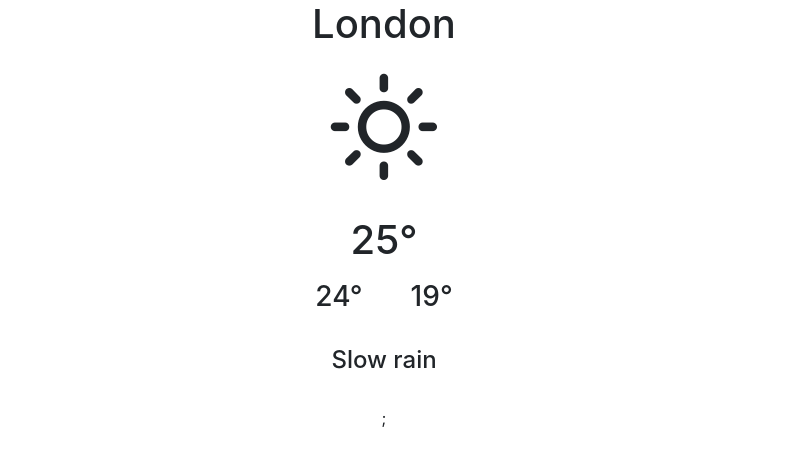
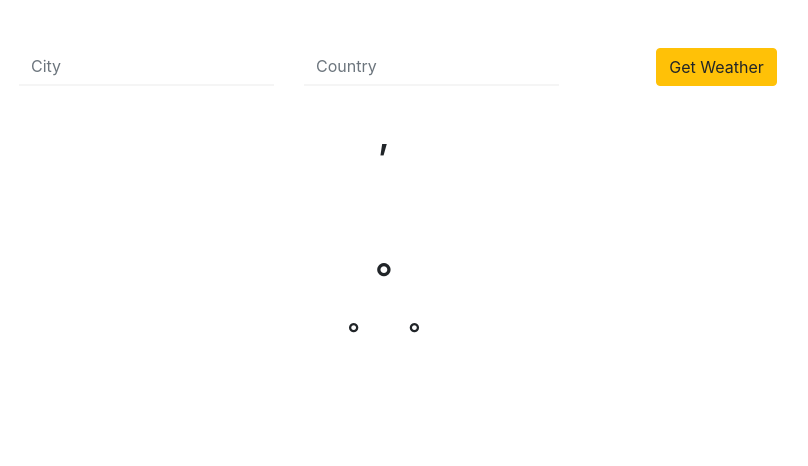
Before and after one commit to slmgnm/Weather-app, a React (Create React App) app: page / in a window 1280 px wide. Shown: the top 466 px of the page, without its empty margins (256-1064 px from the left). Built offline with nearby package versions, Linux system fonts and the light colour scheme; no server answers.

Commit message:
GetIcons,Error function

```diff
--- a/src/App.js
+++ b/src/App.js
@@ -1,29 +1,111 @@
 import React from "react";
+
+import "./App.css";
+
 import "bootstrap/dist/css/bootstrap.min.css";
-import "./App.css";
+import "weather-icons/css/weather-icons.min.css";
 import Weather from "./components/weather.component";
-import "weather-icons/css/weather-icons.min.css";
+import Form from "./components/Form.component";
 
-const apiKey = "bc18c402b76c6b37c7349690ff712e79";
+//api.openweathermap.org/data/2.5/weather?q=London,uk&appid={API key}
+const API_key = "1952cc01bff81ba8bf8650114746df46";
 
 class App extends React.Component {
   constructor() {
     super();
-    this.state = {};
-    this.getWeather();
+    this.state = {
+      city: undefined,
+      country: undefined,
+      current_Temp: undefined,
+      max_Temp: undefined,
+      min_Temp: undefined,
+      description: "",
+      icon: undefined,
+      error: false,
+    };
+
+    this.weatherIcon = {
+      Thunderstorm: "wi-thunderstorm",
+      Drizzle: "wi-sleet",
+      Rain: "wi-stor-showers",
+      Snow: "wi-snow",
+      Atmosphere: "wi-fog",
+      Clear: "wi-day-sunny",
+      Clouds: "wi-day-fog",
+    };
   }
-  getWeather = async () => {
-    const api_call = await fetch(
-      `http://api.openweathermap.org/data/2.5/weather?q=London,uk&appid=${apiKey}`,
-    );
-    const response = await api_call.json();
-    console.log(response);
+
+  calCelsius(temp) {
+    let cel = Math.floor(temp - 273.15);
+    return cel;
+  }
+  get_WeatherIcon(icons, rangeID) {
+    switch (true) {
+      case rangeID >= 200 && rangeID <= 232:
+        this.setState({ icon: this.weatherIcon.Thunderstorm });
+        break;
+      case rangeID >= 300 && rangeID <= 321:
+        this.setState({ icon: this.weatherIcon.Drizzle });
+        break;
+      case rangeID >= 500 && rangeID <= 531:
+        this.setState({ icon: this.weatherIcon.Rain });
+        break;
+      case rangeID >= 600 && rangeID <= 622:
+        this.setState({ icon: this.weatherIcon.Snow });
+        break;
+      case rangeID >= 701 && rangeID <= 781:
+        this.setState({ icon: this.weatherIcon.Atmosphere });
+        break;
+      case rangeID >= 800 && rangeID <= 804:
+        this.setState({ icon: this.weatherIcon.Clouds });
+        break;
+      default:
+        this.setState({ icon: this.weatherIcon.Clouds });
+        break;
+    }
+  }
+
+  getWeather = async (e) => {
+    e.preventDefault();
+
+    const city = e.target.element.city.value;
+    const country = e.target.element.country.value;
+    if (city && country) {
+      const api_call = await fetch(
+        `http://api.openweathermap.org/data/2.5/weather?q=${city},${country}&appid=${API_key}`,
+      );
+
+      const response = await api_call.json();
+
+      console.log(response);
+
+      this.setState({
+        city: response.name,
+        country: response.sys.country,
+        current_Temp: this.calCelsius(response.main.temp),
+        max_Temp: this.calCelsius(response.main.temp_max),
+        min_Temp: this.calCelsius(response.main.temp_min),
+        description: response.weather[0].description,
+      });
+      this.get_WeatherIcon(this.weatherIcon, response.weather[0].id);
+    } else {
+      this.setState({ error: true });
+    }
   };
 
   render() {
     return (
       <div className="App">
-        <Weather />;
+        <Form loadWeather={this.getWeather} error={this.state.error} />
+        <Weather
+          city={this.state.city}
+          country={this.state.country}
+          current_Temp={this.state.current_Temp}
+          max_Temp={this.state.max_Temp}
+          min_Temp={this.state.min_Temp}
+          description={this.state.description}
+          weatherIcon={this.state.icon}
+        />
       </div>
     );
   }
--- /dev/null
+++ b/src/components/Form.component.jsx
@@ -0,0 +1,44 @@
+import React from "react";
+import "./form.style.css";
+const Form = (props) => {
+  return (
+    <div className="container">
+      <div>{props.error ? error() : null}</div>
+      <form onSubmit={props.loadWeather}>
+        <div className="row">
+          <div className="col-md-3 offset-md-2">
+            <input
+              type="text"
+              className="form-control"
+              name="city"
+              autoComplete="off"
+              placeholder="City"
+            />
+          </div>
+          <div className="col-md-3 ">
+            <input
+              type="text"
+              className="form-control"
+              name="Country"
+              autoComplete="off"
+              placeholder="Country"
+            />
+          </div>
+          <div className="col-md-3">
+            <button className="btn btn-warning">Get Weather</button>
+          </div>
+        </div>
+      </form>
+    </div>
+  );
+};
+
+function error() {
+  return (
+    <div className="alert alert-danger mx-5" role="alert">
+      Please Enter City and Country...
+    </div>
+  );
+}
+
+export default Form;
--- /dev/null
+++ b/src/components/form.style.css
@@ -0,0 +1,17 @@
+form {
+  margin-top: 3rem;
+}
+
+form input[name="city"],
+form input[name="Country"] {
+  background-color: transparent;
+  color: white;
+  border: 0;
+  border-bottom: 2px solid whitesmoke;
+  border-radius: 0;
+}
+
+form input:focus {
+  background-color: transparent;
+  box-shadow: none !important;
+}
--- a/src/components/weather.component.jsx
+++ b/src/components/weather.component.jsx
@@ -1,21 +1,27 @@
-const Weather = () => {
+import React from "react";
+
+const Weather = (props) => {
   return (
-    <div className="cotainer">
-      <div className="cards">
-        <h1>London</h1>
+    <div className="container">
+      <div className="cards pt-4">
+        <h1>
+          {props.city}, {props.country}
+        </h1>
         <h5 className="py-4">
-          <i className=" wi wi-day-sunny display-1"></i>
+          <i className={`wi ${props.weatherIcon} display-1`} />
         </h5>
-        <h1 className="py-2"> 25&deg;</h1>
+        <h1 className="py-2">{props.current_Temp}&deg;</h1>
 
-        {minMaxTemp(24, 19)}
-        <h4 className="py-4">Slow rain</h4>
+        {/**show max & min temp */}
+        {minmaxTemp(props.max_Temp, props.min_Temp)}
+
+        <h4 className="py-3">{props.description}</h4>
       </div>
     </div>
   );
 };
 
-function minMaxTemp(min, max) {
+function minmaxTemp(min, max) {
   return (
     <h3>
       <span className="px-4">{min}&deg;</span>
@@ -23,4 +29,5 @@ function minMaxTemp(min, max) {
     </h3>
   );
 }
+
 export default Weather;
```
